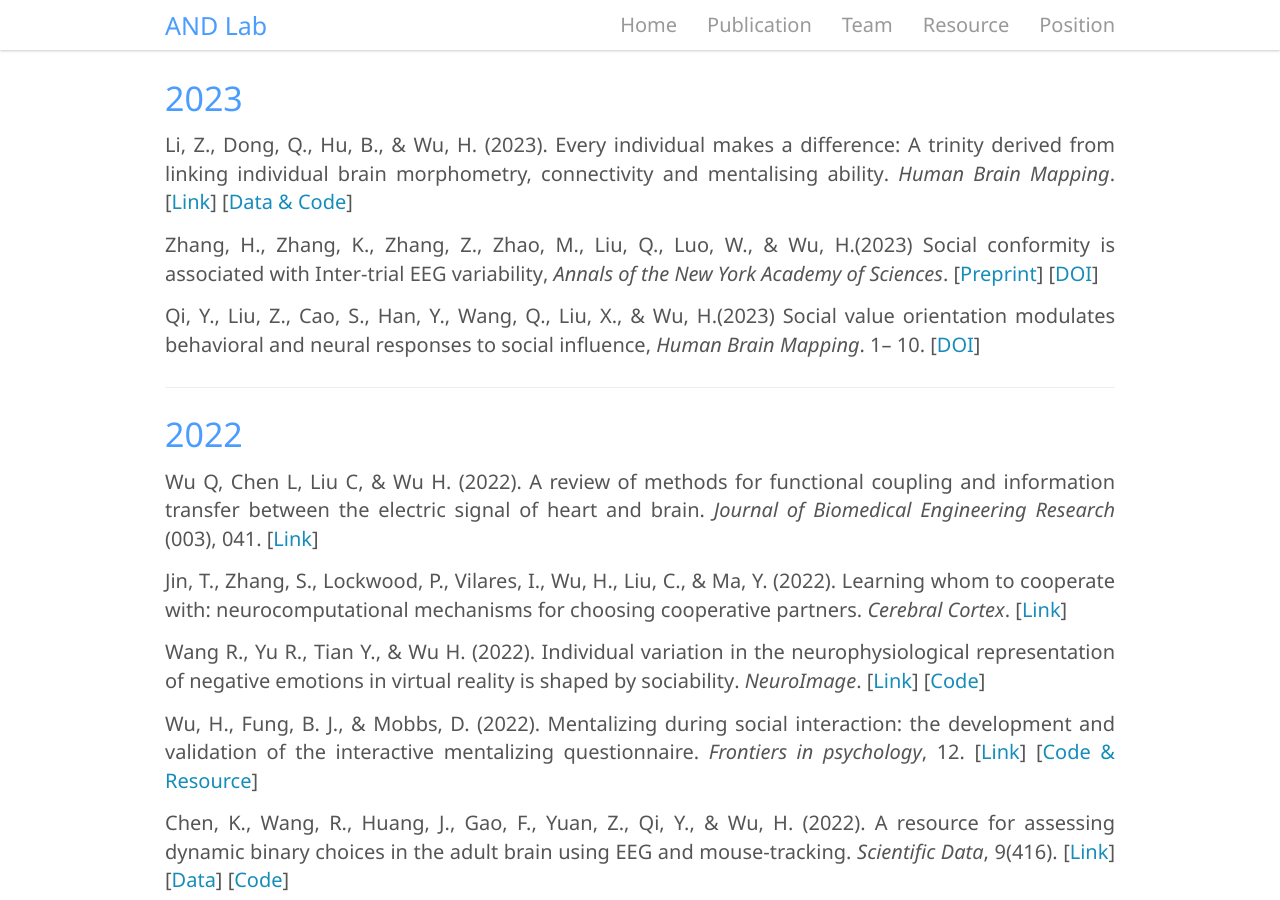
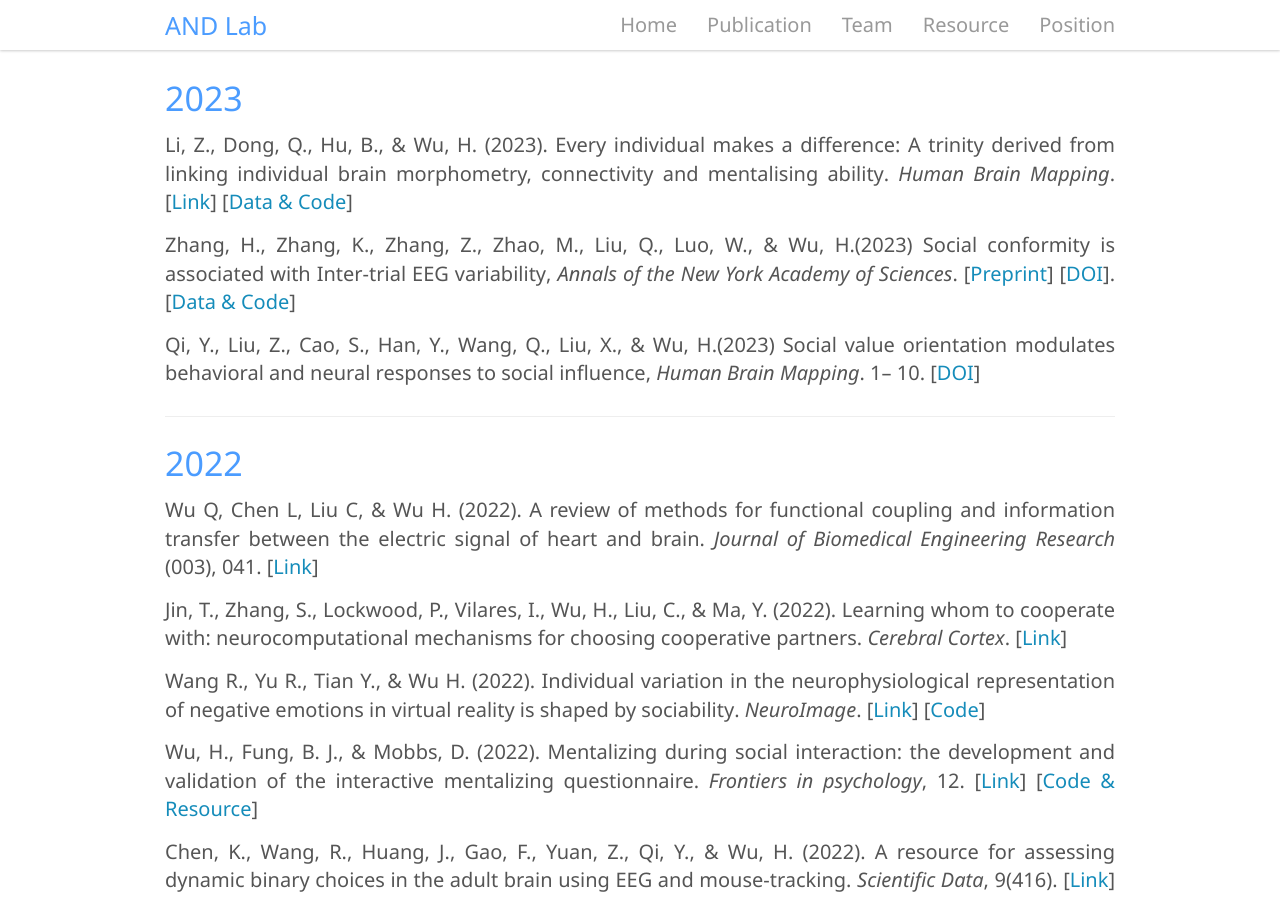
Before and after one commit to andlab-um/lab-website, a Jekyll site: the page built from _pages/publication.md, in a window 1280 px wide and 900 px high, scrolled down 590 px. Built offline with Jekyll 4.4.1, drawn with Linux system fonts in a browser that asks for light colours; nearby versions of some CDN libraries.

Commit message:
Update publication.md

```diff
--- a/_pages/publication.md
+++ b/_pages/publication.md
@@ -30,7 +30,7 @@ Xu, X. J., Liu, X., Hu, X., & Wu, H. (2021). **MT-aIAT: Integrating mouse tracki
 
 Li, Z., Dong, Q., Hu, B., & Wu, H. (2023). **Every individual makes a difference: A trinity derived from linking individual brain morphometry, connectivity and mentalising ability**. *Human Brain Mapping*. [[Link](https://doi.org/10.1101/2022.04.11.487870){:target="_blank"}] [[Data & Code](https://github.com/andlab-um/trinity){:target="_blank"}]
 
-Zhang, H., Zhang, K., Zhang, Z., Zhao, M., Liu, Q., Luo, W., & Wu, H.(2023) **Social conformity is associated with Inter-trial EEG variability**, *Annals of the New York Academy of Sciences*. [[Preprint](https://doi.org/10.1101/2021.10.29.465647){:target="_blank"}] [[DOI](https://doi.org/10.1111/nyas.14983){:target="_blank"}]
+Zhang, H., Zhang, K., Zhang, Z., Zhao, M., Liu, Q., Luo, W., & Wu, H.(2023) **Social conformity is associated with Inter-trial EEG variability**, *Annals of the New York Academy of Sciences*. [[Preprint](https://doi.org/10.1101/2021.10.29.465647){:target="_blank"}] [[DOI](https://doi.org/10.1111/nyas.14983){:target="_blank"}]. [[Data & Code](https://github.com/andlab-um/Trust-untrust-face-judge){:target="_blank"}]
 
 Qi, Y., Liu, Z., Cao, S., Han, Y., Wang, Q., Liu, X., & Wu, H.(2023) **Social value orientation modulates behavioral and neural responses to social influence**, *Human Brain Mapping*. 1– 10. [[DOI](https://doi.org/10.1002/hbm.26276){:target="_blank"}]
 
```
